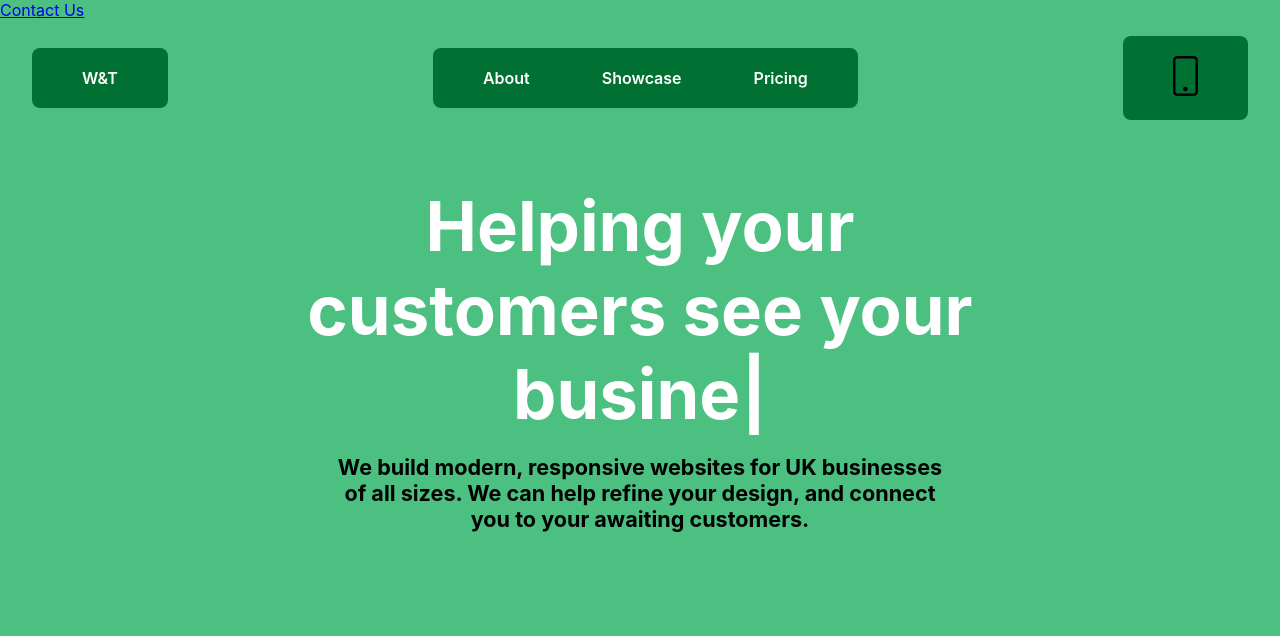
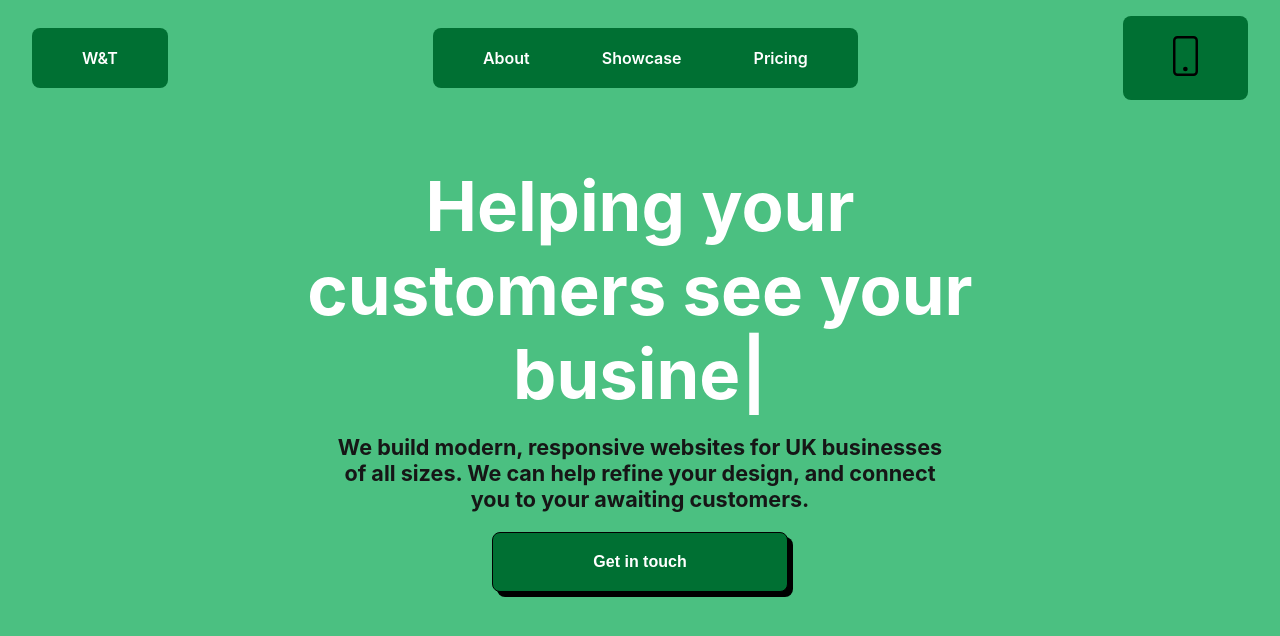
Before and after one commit to sharondrury/waffle-n-toast, a React (Create React App) app in the folder waffle-n-toast/: page / in a window 1280 px wide. Shown: the top 636 px of the page. Built offline with nearby package versions, Linux system fonts and the light colour scheme.

Commit message:
static info hero section complete

```diff
--- a/waffle-n-toast/src/Pages/Home/Components/Hero/Hero.jsx
+++ b/waffle-n-toast/src/Pages/Home/Components/Hero/Hero.jsx
@@ -29,7 +29,9 @@ const Hero = () => {
             customers.
           </h2>
         </div>
-        {/* <Button /> */}
+        <div>
+          <button className="button-primary">Get in touch</button>
+        </div>
       </section>
     </>
   );
--- a/waffle-n-toast/src/Pages/Home/Components/Hero/Hero.scss
+++ b/waffle-n-toast/src/Pages/Home/Components/Hero/Hero.scss
@@ -24,4 +24,30 @@
   text-align: center;
   max-width: 610px;
   font-size: 0.9rem;
+  color: var(--sub-text-color);
 }
+
+.button-primary {
+  background-color: var(--green-dark);
+  color: white;
+  padding: 20px 100px;
+  border-radius: 8px;
+  font-weight: 600;
+  font-size: 1rem;
+  cursor: pointer;
+  width: fit-content;
+  transition: background-color 0.3s ease;
+  border: 1px solid #000;
+  box-shadow: 5px 5px #000;
+}
+
+.button-primary:hover {
+    background-color: #3e468e;
+}
+
+.button-primary:active {
+  background-color: #282e63;
+  border: 1px solid #000;
+  box-shadow: 2px 2px #000;
+  transform: translateY(4px);
+}
--- a/waffle-n-toast/src/Pages/Home/Home.jsx
+++ b/waffle-n-toast/src/Pages/Home/Home.jsx
@@ -5,7 +5,7 @@ import Hero from "./Components/Hero/Hero";
 const Home = () => {
     return (
         <div>
-            <Link to="/contact">Contact Us</Link>
+            {/* <Link to="/contact">Contact Us</Link> */}
             <Nav />
             <Hero />
         </div>
--- a/waffle-n-toast/src/assets/scss/styles.scss
+++ b/waffle-n-toast/src/assets/scss/styles.scss
@@ -17,6 +17,9 @@ html, body {
   --green-light: #4BC081;
   --green-dark: #007033;
 
+  --sub-text-color: #161616;
+
+  //   primary button
   --bottom-color: #013117;
   --right-color: #bbfad8;
 }
```
